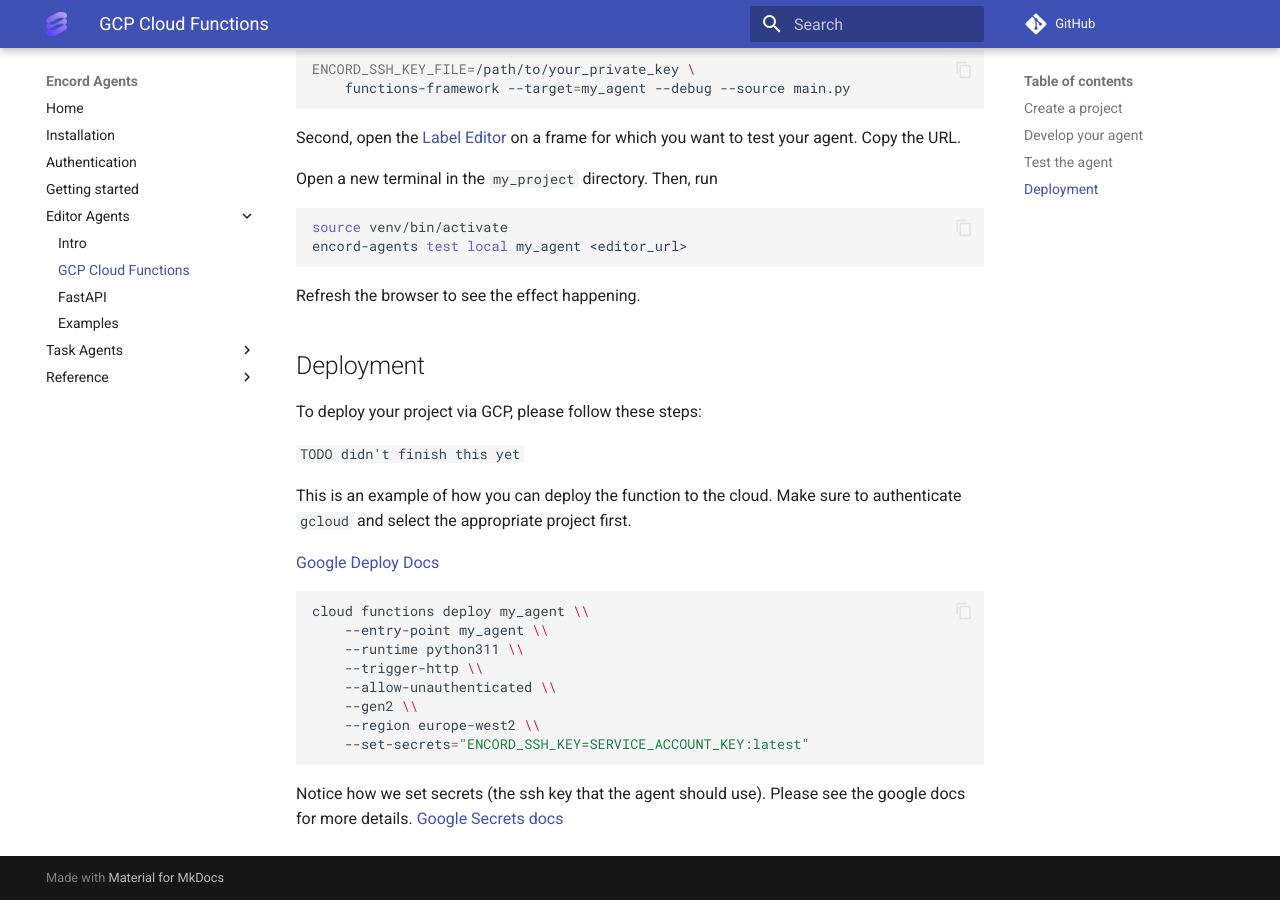
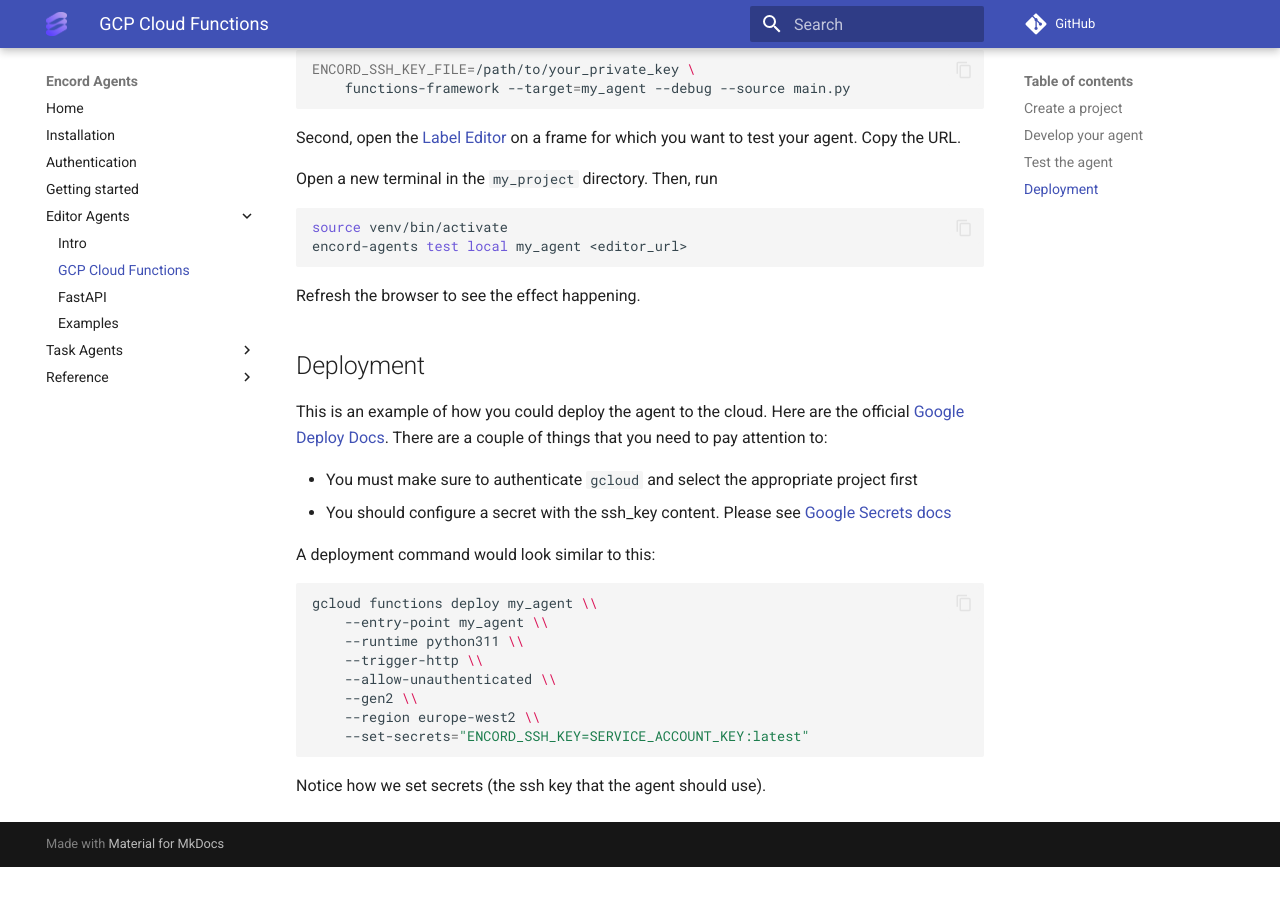
Before and after one commit to phelim-h/encord-agents, an MkDocs documentation site: the page built from docs/editor_agents/gcp.md, in a window 1280 px wide and 900 px high, scrolled down 1361 px. Built offline with MkDocs 1.6.1 and Material for MkDocs 9.7.7, drawn with Linux system fonts in a browser that asks for light colours; comment, search, counter and statistics services are not loaded; after the commit the page ends 2228 px from its top, so only the background shows below that.

Commit message:
Fhv/cleanup plus docs (#4)
* delete old graphics

* add default param for project hash

* fix docs link

* refactor dep_asset to dep_single_frame and more docs

````diff
--- a/docs/editor_agents/gcp.md
+++ b/docs/editor_agents/gcp.md
@@ -77,17 +77,17 @@ Refresh the browser to see the effect happening.
 
 ## Deployment
 
-To deploy your project via GCP, please follow these steps:
+This is an example of how you could deploy the agent to the cloud.
+Here are the official [Google Deploy Docs](https://cloud.google.com/functions/docs/create-deploy-gcloud).
+There are a couple of things that you need to pay attention to:
 
-`TODO didn't finish this yet`
+- You must make sure to authenticate `gcloud` and select the appropriate project first
+- You should configure a secret with the ssh_key content. Please see [Google Secrets docs](https://cloud.google.com/functions/docs/configuring/secrets)
 
-This is an example of how you can deploy the function to the cloud.
-Make sure to authenticate `gcloud` and select the appropriate project first.
-
-[Google Deploy Docs](https://cloud.google.com/functions/docs/create-deploy-gcloud)
+A deployment command would look similar to this:
 
 ```shell
-cloud functions deploy my_agent \\
+gcloud functions deploy my_agent \\
     --entry-point my_agent \\
     --runtime python311 \\
     --trigger-http \\
@@ -98,5 +98,3 @@ cloud functions deploy my_agent \\
 ```
 
 Notice how we set secrets (the ssh key that the agent should use).
-Please see the google docs for more details.
-[Google Secrets docs](https://cloud.google.com/functions/docs/configuring/secrets)
--- a/mkdocs.yml
+++ b/mkdocs.yml
@@ -20,10 +20,10 @@ nav:
       - "Intro": editor_agents/index.md
       - "GCP Cloud Functions": editor_agents/gcp.md
       - "FastAPI": editor_agents/fastapi.md
-      - "Examples": editor_agents/examples
+      - "Examples": editor_agents/examples/index.md
   - "Task Agents":
       - "Intro": task_agents/index.md
-      - "Examples": task_agents/examples
+      - "Examples": task_agents/examples/index.md
   - "Reference":
       - "Editor agents": reference/editor_agents.md
       - "Task agents": reference/task_agents.md
````
Also changed, not shown: README.md (+1 -1 lines), docs/authentication.md (+2 -1 lines), docs/editor_agents/examples/index.md (+7 -0 lines), docs/task_agents/examples/index.md (+9 -0 lines), 7 other files.
